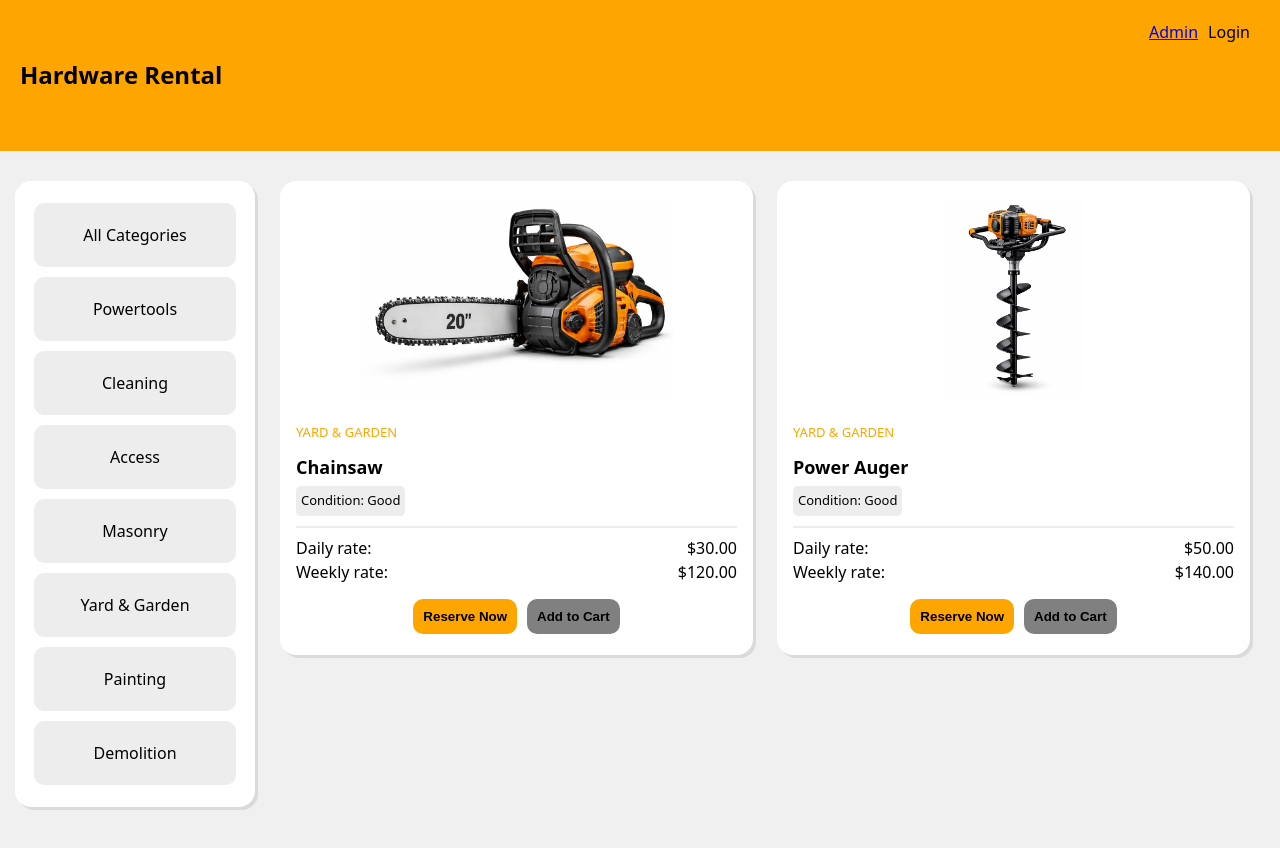
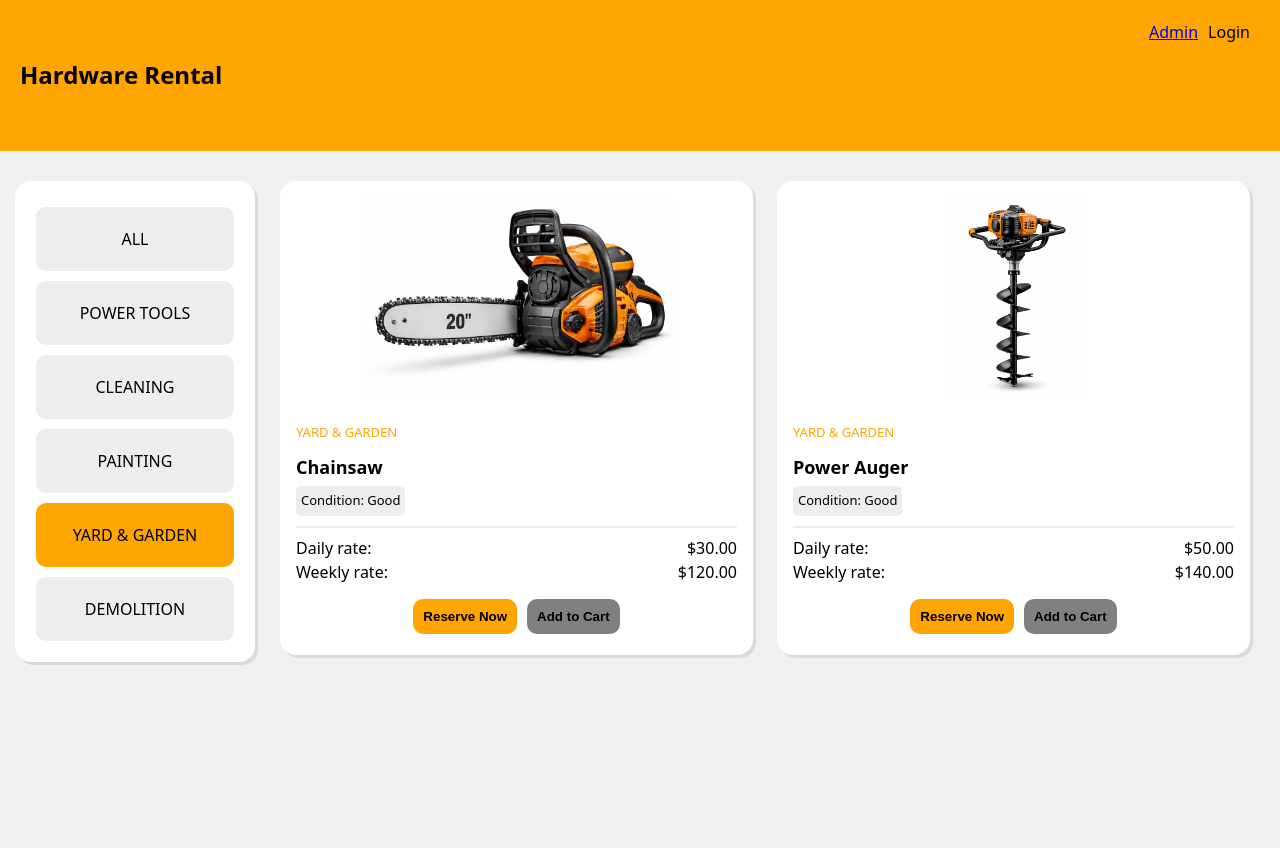
Before and after one commit to alxroum/HardwareStoreRentalSystem, a React (Vite) app in the folder hardware-rental/: page /#/ in a window 1280 px wide. Shown: the top 848 px of the page. Built offline with nearby package versions, Linux system fonts and the light colour scheme.

Commit message:
category sidebar now changes what the grid displays and it changes color based on what category is currently selected.

```diff
--- a/hardware-rental/src/pages/Home.jsx
+++ b/hardware-rental/src/pages/Home.jsx
@@ -91,39 +91,26 @@ export function Home() {
         )
     }
 
+    const categoryButtons  = ["ALL", ...new Set(tools.map(t => t.category))];
+
     return (
         <>
         <div className='two-parts'>
 
             <div id='sidebar'>
-                <table id='sidebar-table'>
-                    <tbody>
-                        <tr>
-                            <td><div className='category-selector'>All Categories</div></td>
-                        </tr>
-                        <tr>
-                            <td><div className='category-selector'>Powertools</div></td>
-                        </tr>
-                        <tr>
-                            <td><div className='category-selector'>Cleaning</div></td>
-                        </tr>
-                        <tr>
-                            <td><div className='category-selector'>Access</div></td>
-                        </tr>
-                        <tr>
-                            <td><div className='category-selector'>Masonry</div></td>
-                        </tr>
-                        <tr>
-                            <td><div className='category-selector'>Yard & Garden</div></td>
-                        </tr>
-                        <tr>
-                            <td><div className='category-selector'>Painting</div></td>
-                        </tr>
-                        <tr>
-                            <td><div className='category-selector'>Demolition</div></td>
-                        </tr>
-                    </tbody>
-                </table>
+                <ul id='sidebar-list'>
+
+                        {categoryButtons.map(cat => (
+                            <li key={cat}>
+                                <div
+                                    className={`category-selector ${category === cat ? "active" : ""}`} // conditional class
+                                    onClick={() => setCategory(cat)}
+                                >
+                                    {cat}
+                                </div>
+                            </li>
+                        ))}
+                </ul>
             </div>
 
             <div id="item-grid">
--- a/hardware-rental/src/styles/App.css
+++ b/hardware-rental/src/styles/App.css
@@ -70,8 +70,17 @@ nav {
   align-self: start; /* prevents it from stretching to grid height */
 }
 
-#sidebar-table {
+#sidebar-list {
   width: 100%;
+  list-style: none;
+  margin: 0;
+  padding: 0;
+}
+
+#sidebar-list li {
+  margin: 5px;
+  margin-top: 10px;
+  cursor: pointer;
 }
 
 .category-selector {
@@ -80,6 +89,14 @@ nav {
   border-radius: 10px;
   margin: 3px 0;
   font-weight: 500;
+}
+
+.category-selector:hover {
+  background-color: rgb(216, 216, 216);
+}
+
+.category-selector.active {
+  background-color: orange;
 }
 
 #item-grid {
```
